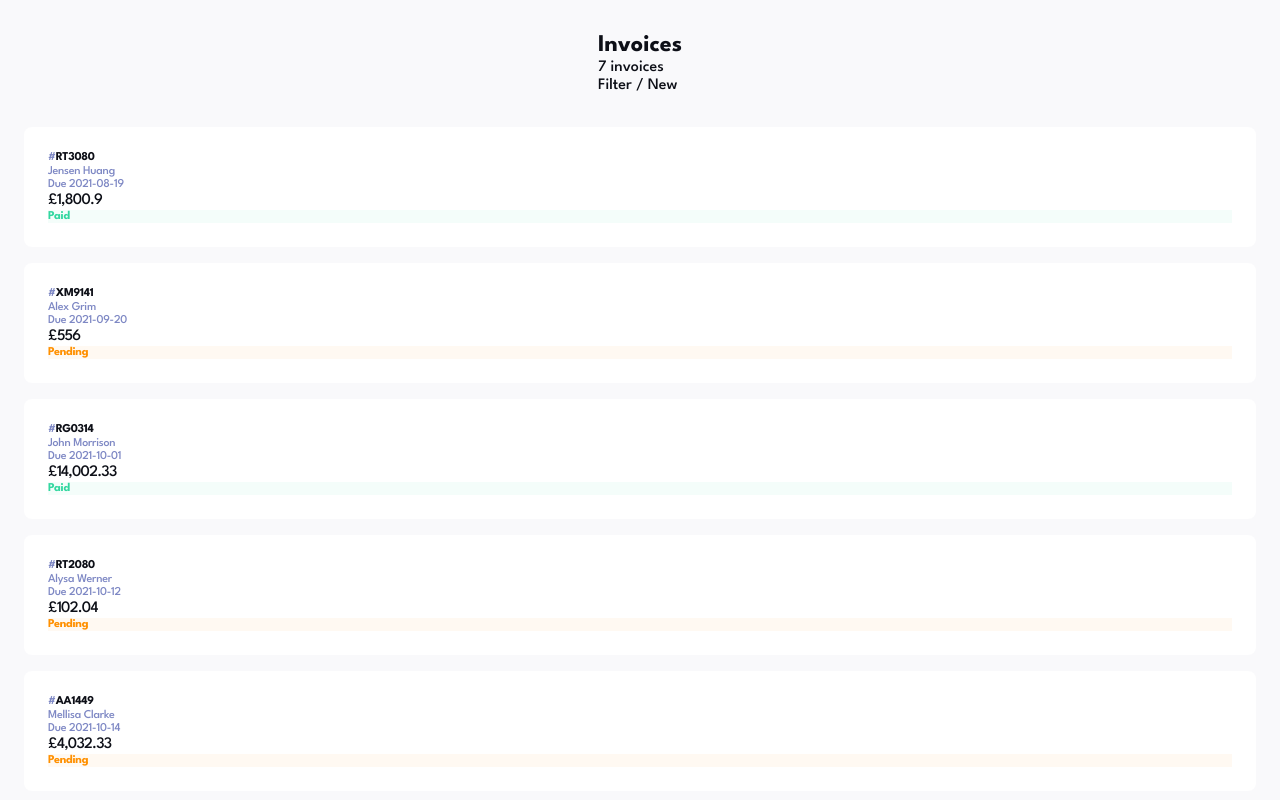
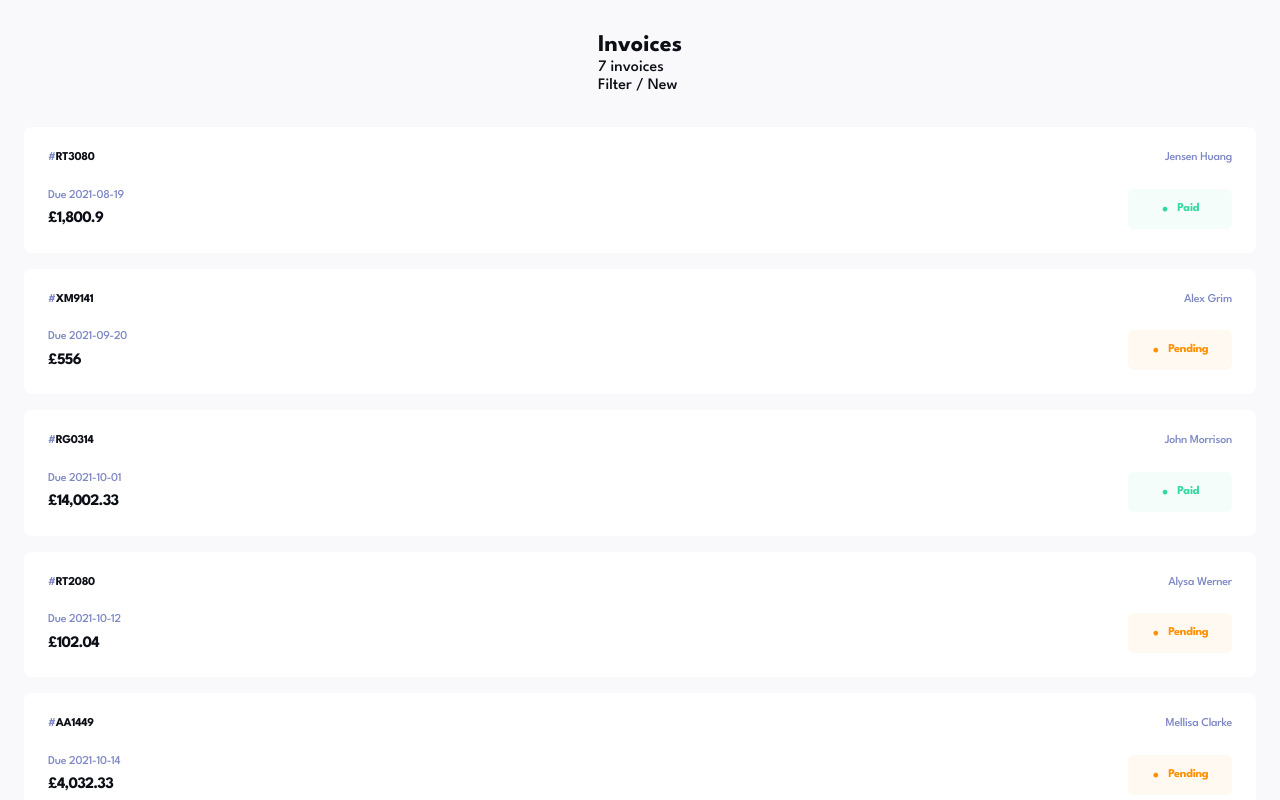
Before and after one commit to xaviguasch/invoicetron-nextjs-app, a Next.js app: page /invoices in a window 1280 px wide. Shown: the top 800 px of the page. Built offline with nearby package versions, Linux system fonts and the light colour scheme.

Commit message:
finished styling Invoice component

```diff
--- a/app/_components/Invoice.module.css
+++ b/app/_components/Invoice.module.css
@@ -3,6 +3,12 @@
   padding: 24px;
   border-radius: 8px;
   width: 100%;
+
+  display: grid;
+
+  grid-template-columns: 1fr 1fr;
+  grid-template-rows: auto auto;
+  grid-row-gap: 24px;
 }
 
 .idWrapper {
@@ -16,6 +22,16 @@
   color: var(--clr-black-text);
 }
 
+.clientWrapper {
+  justify-self: end;
+}
+
+.totalAndDueWrapper {
+  display: flex;
+  flex-direction: column;
+  gap: 8px;
+}
+
 .invoiceText {
   font-size: var(--fs-12);
   letter-spacing: -0.25px;
@@ -24,9 +40,20 @@
 
 .total {
   letter-spacing: -0.8px;
+  font-weight: var(--fw-bold);
 }
 
 .statusWrapper {
+  display: flex;
+  justify-content: center;
+  align-items: center;
+  gap: 8px;
+
+  width: 104px;
+  height: 40px;
+  justify-self: end;
+
+  border-radius: 6px;
 }
 
 .status {
@@ -44,3 +71,7 @@
   color: var(--clr-orange-pizazz);
   background: var(--clr-orange-pizazz-bg);
 }
+
+.cercle {
+  font-size: var(--fs-32);
+}
--- a/app/_components/Invoice.tsx
+++ b/app/_components/Invoice.tsx
@@ -16,17 +16,24 @@ const Invoice = ({ item }: InvoiceProps) => {
       <p className={styles.idWrapper}>
         #<span className={styles.id}>{item.id}</span>
       </p>
-      <p className={styles.invoiceText}>{item.clientName}</p>
-      <p className={styles.invoiceText}>Due {item.paymentDue.toString()}</p>
-      <p className={styles.total}>
-        £{new Intl.NumberFormat("en-US").format(item.total)}
-      </p>
+      <div className={styles.clientWrapper}>
+        <p className={styles.invoiceText}>{item.clientName}</p>
+      </div>
+
+      <div className={styles.totalAndDueWrapper}>
+        <p className={styles.invoiceText}>Due {item.paymentDue.toString()}</p>
+        <p className={styles.total}>
+          £{new Intl.NumberFormat("en-US").format(item.total)}
+        </p>
+      </div>
+
       <div
         className={`${item.status === "paid" ? styles.paid : styles.pending} ${
           styles.statusWrapper
         }`}
       >
-        <span className={styles.cercle}></span>
+        <span className={styles.cercle}>·</span>
+
         <p className={styles.status}>{statusString}</p>
       </div>
     </div>
```
